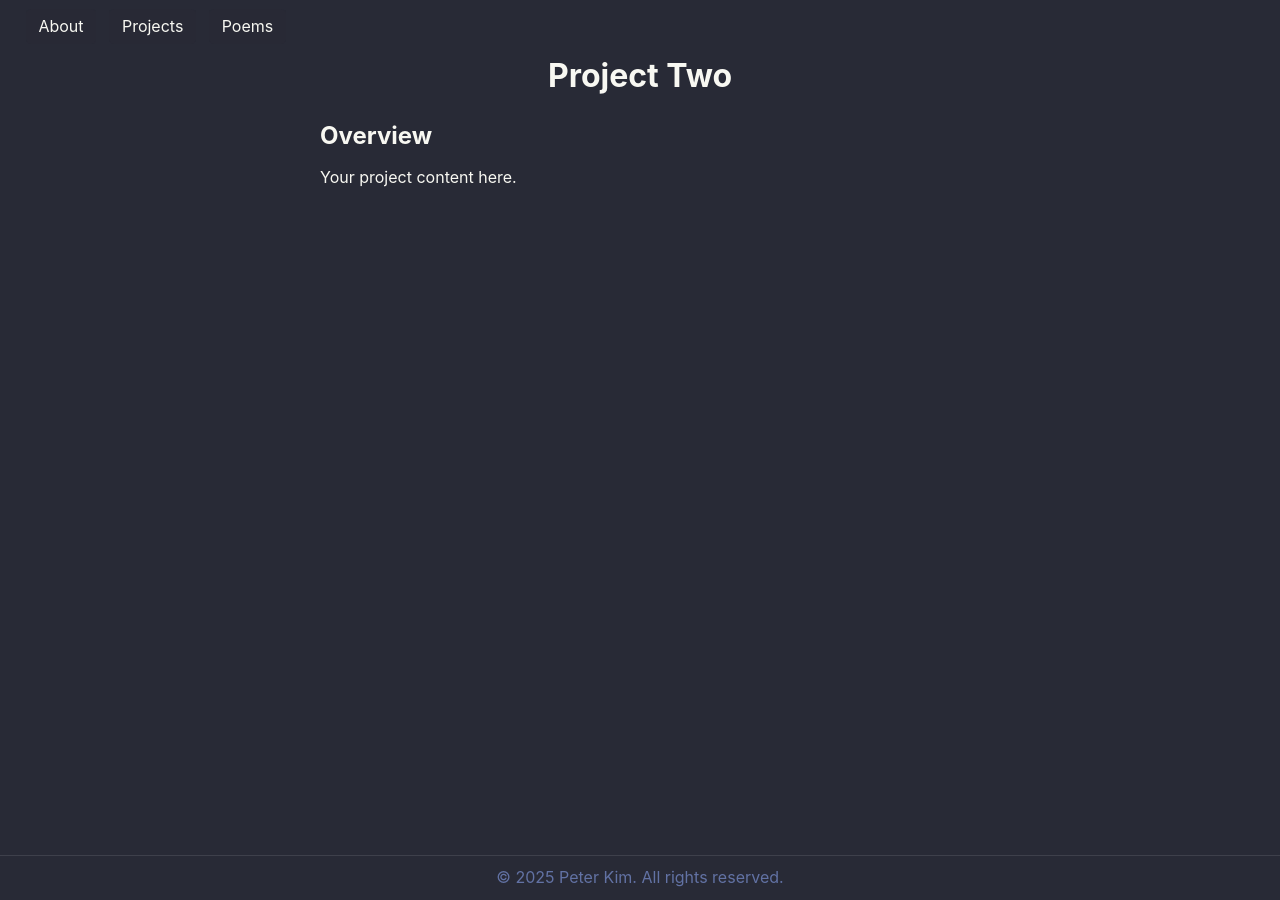
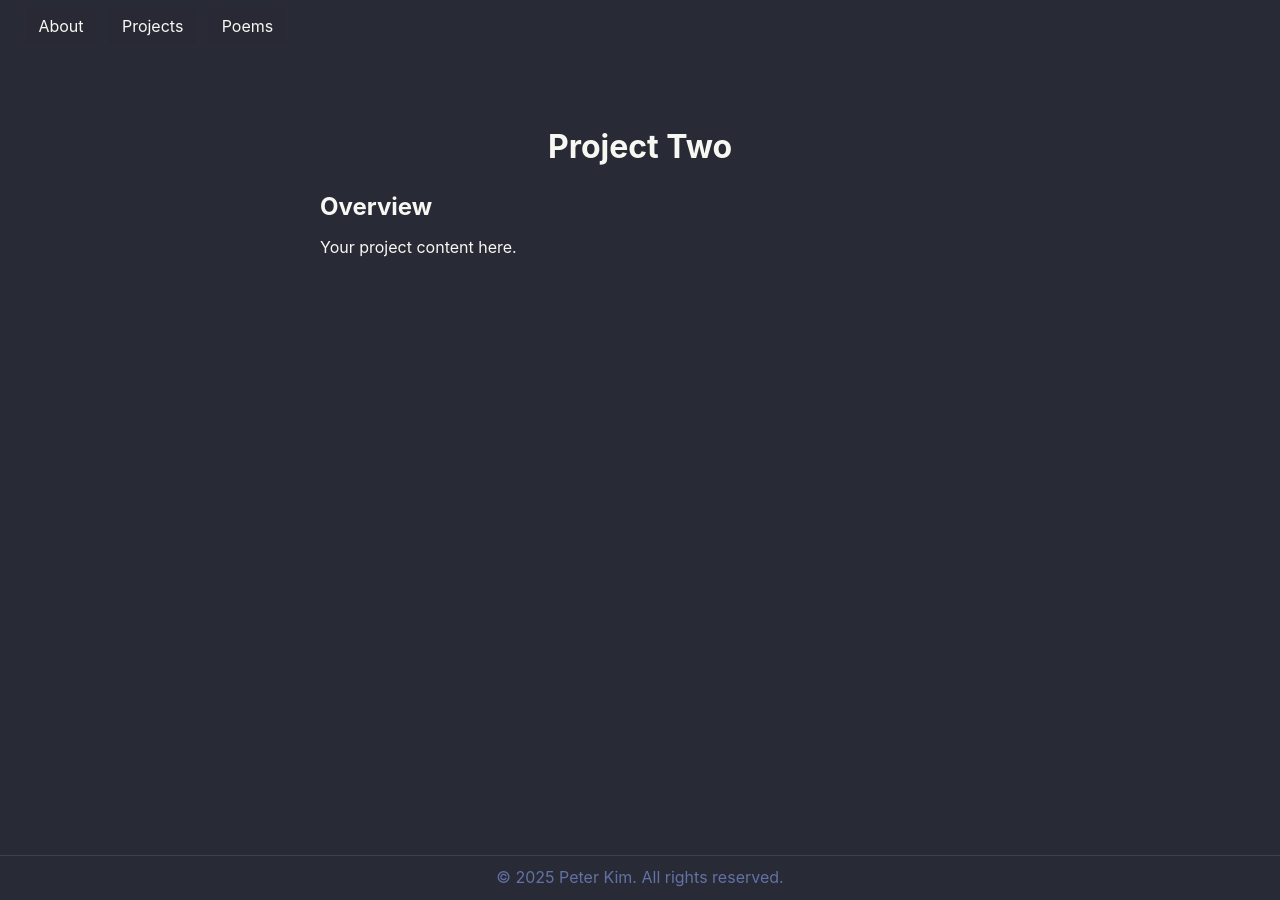
Before and after one commit to KyunHwan/KyunHwan.github.io, a Jekyll site: the page built from _projects/mlops.md, in a window 1280 px wide. Built offline with Jekyll 4.4.1, drawn with Linux system fonts in a browser that asks for light colours.

Commit message:
fixed page content being pushed to the top

```diff
--- a/_layouts/default.html
+++ b/_layouts/default.html
@@ -20,7 +20,7 @@
     {% assign bg_class = 'background-full about-bg' %}
   {% endif %}
 
-  <div class="site-wrapper {{ bg_class }}">
+  <div class="default-site-wrapper {{ bg_class }}">
 
     <header>
       <nav>
--- a/assets/css/style.css
+++ b/assets/css/style.css
@@ -110,6 +110,11 @@
 
 nav a:hover {
   background-color: var(--line);
+}
+.default-site-wrapper {
+  display: flex;
+  flex-direction: column;
+  min-height: 100vh;
 }
 
 .site-wrapper {
```
